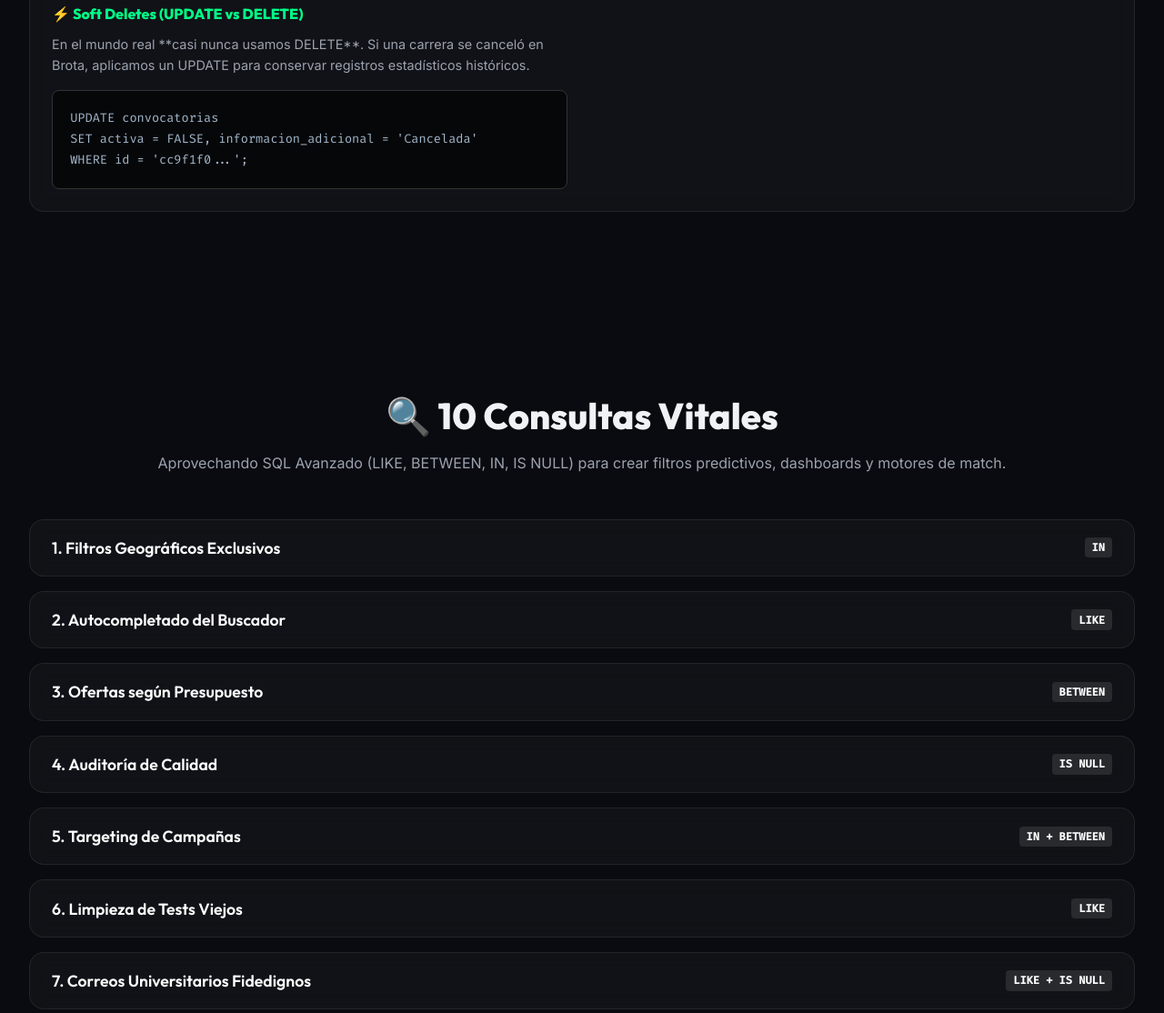
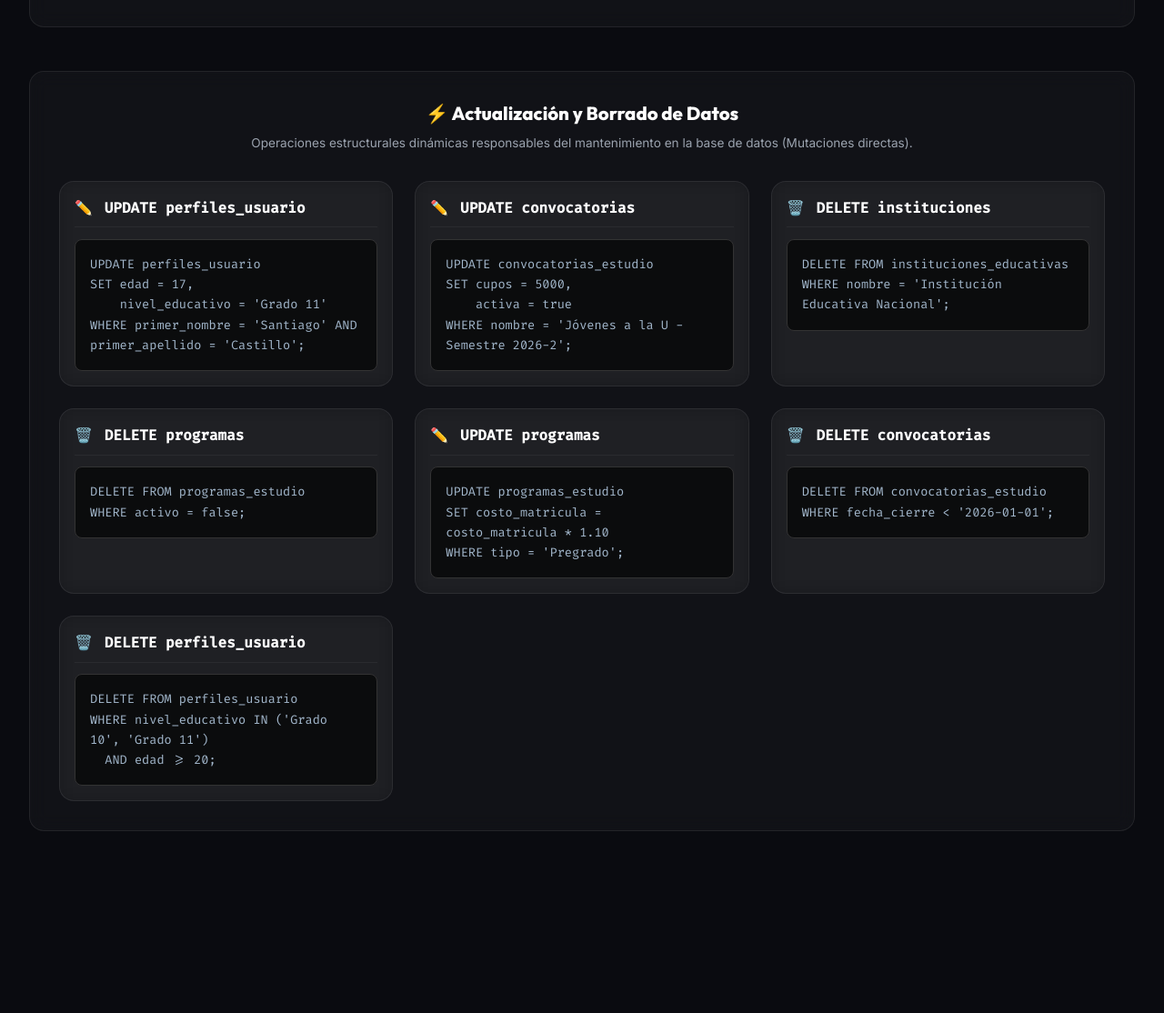
Before and after one commit to davidm052006/brota-database-design, a plain HTML site: page index.html in a window 1280 px wide. Shown: the part 3763-4877 px from the top of the page at 91% size. Drawn offline with Linux system fonts and the light colour scheme.

Commit message:
agrego delets en sus cards

```diff
--- a/index.html
+++ b/index.html
@@ -258,14 +258,15 @@
                 <p>Las bases de datos no son estáticas. En Brota tomamos decisiones responsables con la información.</p>
             </div>
 
-            <!-- Nuevos Inserts Reales en Cuadritos -->
+            <!-- Contenedor Maestro: INSERTS -->
+            <div class="glass-card fade-in-up" style="padding: 2rem; margin-bottom: 3rem;">
                 <div class="table-desc" style="margin-bottom: 2rem; text-align: center;">
-                <h4>📝 Población Inicial de Datos (Seeds)</h4>
-                <p>Colección de <strong>INSERTs reales</strong> que se inytectará en vivo para validar la robustez de
-                    las constraints.</p>
+                    <h2 style="color: #fff; margin-bottom: 0.5rem;">📝 Inserts: Población Inicial</h2>
+                    <p>Colección de <strong>INSERTs reales</strong> que se inytectará en vivo para validar la robustez
+                        de las constraints.</p>
                 </div>
 
-            <div class="grid-cards-large" style="margin-bottom: 2rem;">
+                <div class="grid-cards-large">
 
                     <!-- Perfiles -->
                     <div class="glass-card table-card hover-lift" style="justify-content: flex-start; padding: 1rem;">
@@ -389,16 +390,108 @@ VALUES
                     </div>
 
                 </div>
+            </div>
 
-            <!-- Soft Delete Showcase -->
-            <div class="code-showcase glass-card fade-in-up style-code delay-1">
-                <div class="code-block">
-                    <h4>⚡ Soft Deletes (UPDATE vs DELETE)</h4>
-                    <p>En el mundo real **casi nunca usamos DELETE**. Si una carrera se canceló en Brota, aplicamos un
-                        UPDATE para conservar registros estadísticos históricos.</p>
-                    <pre><code>UPDATE convocatorias
-SET activa = FALSE, informacion_adicional = 'Cancelada'
-WHERE id = 'cc9f1f0...';</code></pre>
+            <!-- Contenedor Maestro: ACTUALIZACIÓN Y BORRADO -->
+            <div class="glass-card fade-in-up delay-1" style="padding: 2rem; margin-bottom: 2rem;">
+                <div class="table-desc" style="margin-bottom: 2rem; text-align: center;">
+                    <h2 style="color: #fff; margin-bottom: 0.5rem;">⚡ Actualización y Borrado de Datos</h2>
+                    <p>Operaciones estructurales dinámicas responsables del mantenimiento en la base de datos
+                        (Mutaciones directas).</p>
+                </div>
+
+                <div class="grid-cards-large">
+
+                    <div class="glass-card table-card hover-lift" style="justify-content: flex-start; padding: 1rem;">
+                        <div class="table-header">
+                            <span class="emoji">✏️</span>
+                            <h3 style="font-size: 1rem;">UPDATE perfiles_usuario</h3>
+                        </div>
+                        <div class="code-block" style="flex-grow: 1;">
+                            <pre
+                                style="height: auto; max-height: 200px; overflow-y: auto; overflow-x: auto; font-size: 0.75rem; padding: 1rem; border-radius: 8px;"><code>UPDATE perfiles_usuario
+SET edad = 17,
+    nivel_educativo = 'Grado 11'
+WHERE primer_nombre = 'Santiago' AND primer_apellido = 'Castillo';</code></pre>
+                        </div>
+                    </div>
+
+                    <div class="glass-card table-card hover-lift" style="justify-content: flex-start; padding: 1rem;">
+                        <div class="table-header">
+                            <span class="emoji">✏️</span>
+                            <h3 style="font-size: 1rem;">UPDATE convocatorias</h3>
+                        </div>
+                        <div class="code-block" style="flex-grow: 1;">
+                            <pre
+                                style="height: auto; max-height: 200px; overflow-y: auto; overflow-x: auto; font-size: 0.75rem; padding: 1rem; border-radius: 8px;"><code>UPDATE convocatorias_estudio
+SET cupos = 5000,
+    activa = true
+WHERE nombre = 'Jóvenes a la U - Semestre 2026-2';</code></pre>
+                        </div>
+                    </div>
+
+                    <div class="glass-card table-card hover-lift" style="justify-content: flex-start; padding: 1rem;">
+                        <div class="table-header">
+                            <span class="emoji">🗑️</span>
+                            <h3 style="font-size: 1rem;">DELETE instituciones</h3>
+                        </div>
+                        <div class="code-block" style="flex-grow: 1;">
+                            <pre
+                                style="height: auto; max-height: 200px; overflow-y: auto; overflow-x: auto; font-size: 0.75rem; padding: 1rem; border-radius: 8px;"><code>DELETE FROM instituciones_educativas
+WHERE nombre = 'Institución Educativa Nacional';</code></pre>
+                        </div>
+                    </div>
+
+                    <div class="glass-card table-card hover-lift" style="justify-content: flex-start; padding: 1rem;">
+                        <div class="table-header">
+                            <span class="emoji">🗑️</span>
+                            <h3 style="font-size: 1rem;">DELETE programas</h3>
+                        </div>
+                        <div class="code-block" style="flex-grow: 1;">
+                            <pre
+                                style="height: auto; max-height: 200px; overflow-y: auto; overflow-x: auto; font-size: 0.75rem; padding: 1rem; border-radius: 8px;"><code>DELETE FROM programas_estudio
+WHERE activo = false;</code></pre>
+                        </div>
+                    </div>
+
+                    <div class="glass-card table-card hover-lift" style="justify-content: flex-start; padding: 1rem;">
+                        <div class="table-header">
+                            <span class="emoji">✏️</span>
+                            <h3 style="font-size: 1rem;">UPDATE programas</h3>
+                        </div>
+                        <div class="code-block" style="flex-grow: 1;">
+                            <pre
+                                style="height: auto; max-height: 200px; overflow-y: auto; overflow-x: auto; font-size: 0.75rem; padding: 1rem; border-radius: 8px;"><code>UPDATE programas_estudio
+SET costo_matricula = costo_matricula * 1.10
+WHERE tipo = 'Pregrado';</code></pre>
+                        </div>
+                    </div>
+
+                    <div class="glass-card table-card hover-lift" style="justify-content: flex-start; padding: 1rem;">
+                        <div class="table-header">
+                            <span class="emoji">🗑️</span>
+                            <h3 style="font-size: 1rem;">DELETE convocatorias</h3>
+                        </div>
+                        <div class="code-block" style="flex-grow: 1;">
+                            <pre
+                                style="height: auto; max-height: 200px; overflow-y: auto; overflow-x: auto; font-size: 0.75rem; padding: 1rem; border-radius: 8px;"><code>DELETE FROM convocatorias_estudio
+WHERE fecha_cierre < '2026-01-01';</code></pre>
+                        </div>
+                    </div>
+
+                    <div class="glass-card table-card hover-lift" style="justify-content: flex-start; padding: 1rem;">
+                        <div class="table-header">
+                            <span class="emoji">🗑️</span>
+                            <h3 style="font-size: 1rem;">DELETE perfiles_usuario</h3>
+                        </div>
+                        <div class="code-block" style="flex-grow: 1;">
+                            <pre
+                                style="height: auto; max-height: 200px; overflow-y: auto; overflow-x: auto; font-size: 0.75rem; padding: 1rem; border-radius: 8px;"><code>DELETE FROM perfiles_usuario
+WHERE nivel_educativo IN ('Grado 10', 'Grado 11')
+  AND edad >= 20;</code></pre>
+                        </div>
+                    </div>
+
                 </div>
             </div>
         </section>
```
Lines whose indentation alone changed are shown as unchanged.
